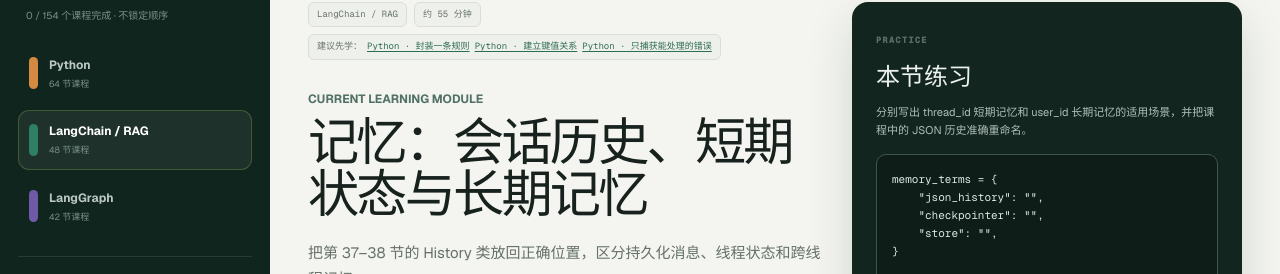
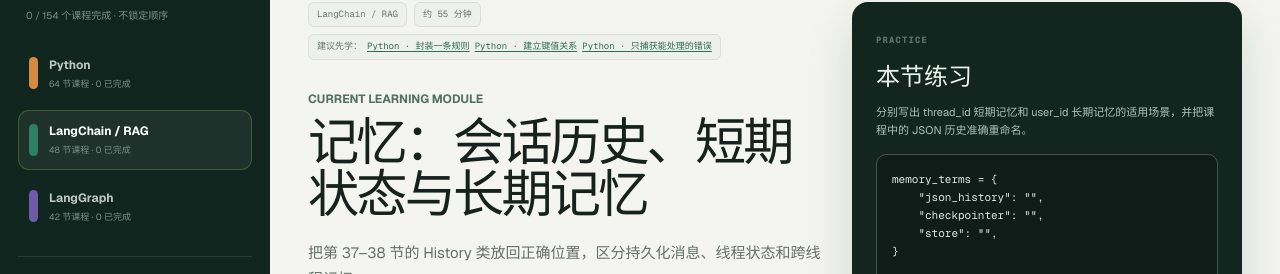
Before and after one commit to StewieCiao/python-agent, a Next.js app: page / in a window 1280 px wide. Shown: the part 149-423 px from the top of the page. Built offline with nearby package versions, Linux system fonts and the light colour scheme.

Commit message:
ux: show progress for each learning track

```diff
--- a/app/components/LearningApp.tsx
+++ b/app/components/LearningApp.tsx
@@ -614,7 +614,7 @@
             {learningTracks.map((track) => (
               <button className={`track-switch ${track.id === activeTrackId ? "active" : ""}`} disabled={isRunning} key={track.id} onClick={() => selectTrack(track)} type="button">
                 <span style={{ background: track.accent }} />
-                <div><strong>{track.shortTitle}</strong><small>{track.lessons.length} 节课程</small></div>
+                <div><strong>{track.shortTitle}</strong><small>{track.lessons.length} 节课程 · {track.lessons.filter((item) => progress.completed.includes(item.id)).length} 已完成</small></div>
               </button>
             ))}
           </div>
```
